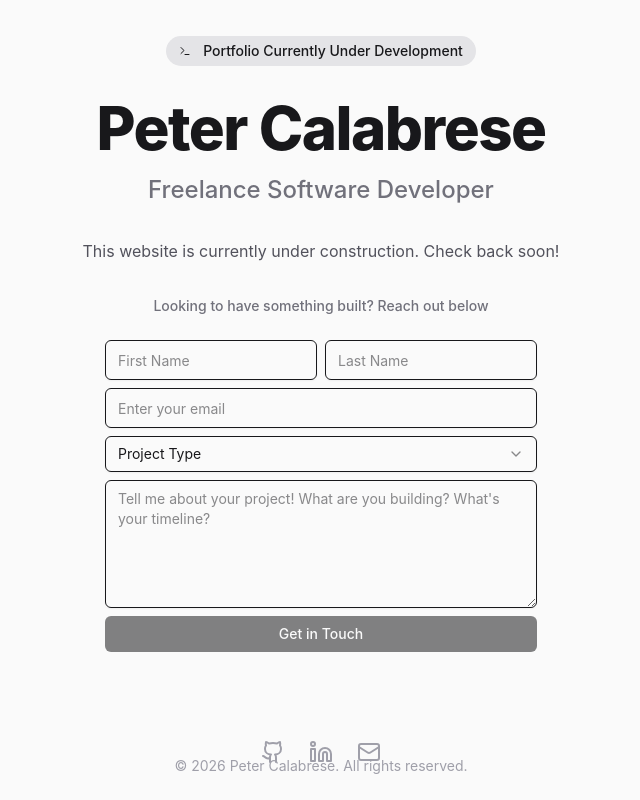
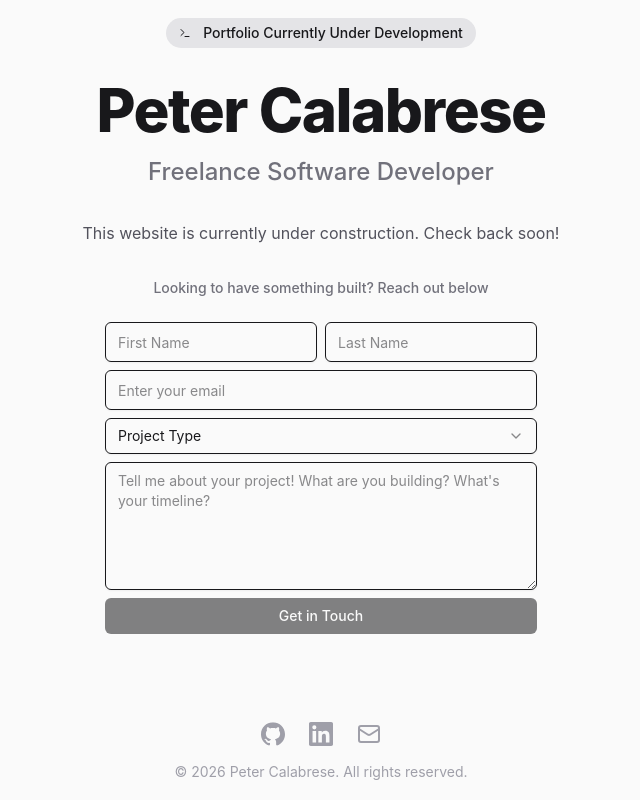
Before and after one commit to peter-calabrese/calabresedev, a Next.js app: page / in a window 1280 px wide. Shown: the whole page, without its empty margins (319-959 px from the left). Built offline with nearby package versions, Linux system fonts and the light colour scheme.

Commit message:
fix deprecated imports

```diff
--- a/app/page.tsx
+++ b/app/page.tsx
@@ -1,5 +1,7 @@
 import { Badge } from "@/components/ui/badge";
-import { Github, Mail, Linkedin, Terminal } from "lucide-react";
+import { Mail, Terminal } from "lucide-react";
+import {GitHub,LinkedIn} from "@/icons/";
+
 import { Analytics } from "@vercel/analytics/next";
 import Emailer from "@/components/Emailer";
 
@@ -43,14 +45,14 @@ export default function ComingSoon() {
             className="text-zinc-400 hover:text-zinc-900 dark:hover:text-zinc-50 transition-colors"
           >
             <span className="sr-only">GitHub</span>
-            <Github className="w-6 h-6" />
+            <GitHub className="w-6 h-6" />
           </a>
           <a
             href="https://www.linkedin.com/in/peter-calabrese/"
             className="text-zinc-400 hover:text-zinc-900 dark:hover:text-zinc-50 transition-colors"
           >
             <span className="sr-only">LinkedIn</span>
-            <Linkedin className="w-6 h-6" />
+            <LinkedIn className="w-6 h-6" />
           </a>
           <a
             href="mailto:peter@calabrese.dev"
@@ -63,7 +65,7 @@ export default function ComingSoon() {
       </div>
 
       {/* Footer */}
-      <div className="mt-4 md:absolute md:bottom-6 text-sm text-zinc-400">
+      <div className="mt-4 md:static md:bottom-6 text-sm text-zinc-400">
         &copy; {new Date().getFullYear()} Peter Calabrese. All rights reserved.
       </div>
     </div>
--- /dev/null
+++ b/icons/GitHub.tsx
@@ -0,0 +1,27 @@
+import type { SVGProps } from "react";
+
+export default function GitHub(props: SVGProps<SVGSVGElement>) {
+  return (
+    <svg
+      width="98"
+      height="96"
+      viewBox="0 0 98 96"
+      fill="currentColor"
+      xmlns="http://www.w3.org/2000/svg"
+      aria-hidden="true"
+      {...props}
+    >
+      <g clipPath="url(#clip0_730_27126)">
+        <path
+          d="M41.4395 69.3848C28.8066 67.8535 19.9062 58.7617 19.9062 46.9902C19.9062 42.2051 21.6289 37.0371 24.5 33.5918C23.2559 30.4336 23.4473 23.7344 24.8828 20.959C28.7109 20.4805 33.8789 22.4902 36.9414 25.2656C40.5781 24.1172 44.4062 23.543 49.0957 23.543C53.7852 23.543 57.6133 24.1172 61.0586 25.1699C64.0254 22.4902 69.2891 20.4805 73.1172 20.959C74.457 23.543 74.6484 30.2422 73.4043 33.4961C76.4668 37.1328 78.0937 42.0137 78.0937 46.9902C78.0937 58.7617 69.1934 67.6621 56.3691 69.2891C59.623 71.3945 61.8242 75.9883 61.8242 81.252L61.8242 91.2051C61.8242 94.0762 64.2168 95.7031 67.0879 94.5547C84.4102 87.9512 98 70.6289 98 49.1914C98 22.1074 75.9883 6.69539e-07 48.9043 4.309e-07C21.8203 1.92261e-07 -1.9479e-07 22.1074 -4.3343e-07 49.1914C-6.20631e-07 70.4375 13.4941 88.0469 31.6777 94.6504C34.2617 95.6074 36.75 93.8848 36.75 91.3008L36.75 83.6445C35.4102 84.2188 33.6875 84.6016 32.1562 84.6016C25.8398 84.6016 22.1074 81.1563 19.4277 74.7441C18.375 72.1602 17.2266 70.6289 15.0254 70.3418C13.877 70.2461 13.4941 69.7676 13.4941 69.1934C13.4941 68.0449 15.4082 67.1836 17.3223 67.1836C20.0977 67.1836 22.4902 68.9063 24.9785 72.4473C26.8926 75.2227 28.9023 76.4668 31.2949 76.4668C33.6875 76.4668 35.2187 75.6055 37.4199 73.4043C39.0469 71.7773 40.291 70.3418 41.4395 69.3848Z"
+          fill="currentColor"
+        />
+      </g>
+      <defs>
+        <clipPath id="clip0_730_27126">
+          <rect width="98" height="96" fill="white" />
+        </clipPath>
+      </defs>
+    </svg>
+  )
+}
--- /dev/null
+++ b/icons/LinkedIn.tsx
@@ -0,0 +1,17 @@
+import type { SVGProps } from "react";
+
+export default function LinkedIn(props: SVGProps<SVGSVGElement>) {
+  return (
+    <svg
+      width="24"
+      height="24"
+      viewBox="0 0 24 24"
+      fill="currentColor"
+      xmlns="http://www.w3.org/2000/svg"
+      aria-hidden="true"
+      {...props}
+    >
+      <path d="M20.447 20.452H16.89v-5.569c0-1.328-.027-3.037-1.852-3.037-1.853 0-2.136 1.447-2.136 2.941v5.665H9.351V9h3.414v1.561h.047c.477-.9 1.637-1.85 3.37-1.85 3.602 0 4.268 2.37 4.268 5.455v6.286h-.003ZM5.337 7.433a2.063 2.063 0 1 1 0-4.126 2.063 2.063 0 0 1 0 4.126ZM7.12 20.452H3.554V9H7.12v11.452ZM22.225 0H1.771C.792 0 0 .774 0 1.729v20.542C0 23.226.792 24 1.771 24h20.451C23.2 24 24 23.226 24 22.271V1.729C24 .774 23.2 0 22.222 0h.003Z" />
+    </svg>
+  );
+}
--- /dev/null
+++ b/icons/index.ts
@@ -0,0 +1,3 @@
+import GitHub from "./GitHub";
+import LinkedIn from './LinkedIn'
+export {GitHub, LinkedIn}
```
